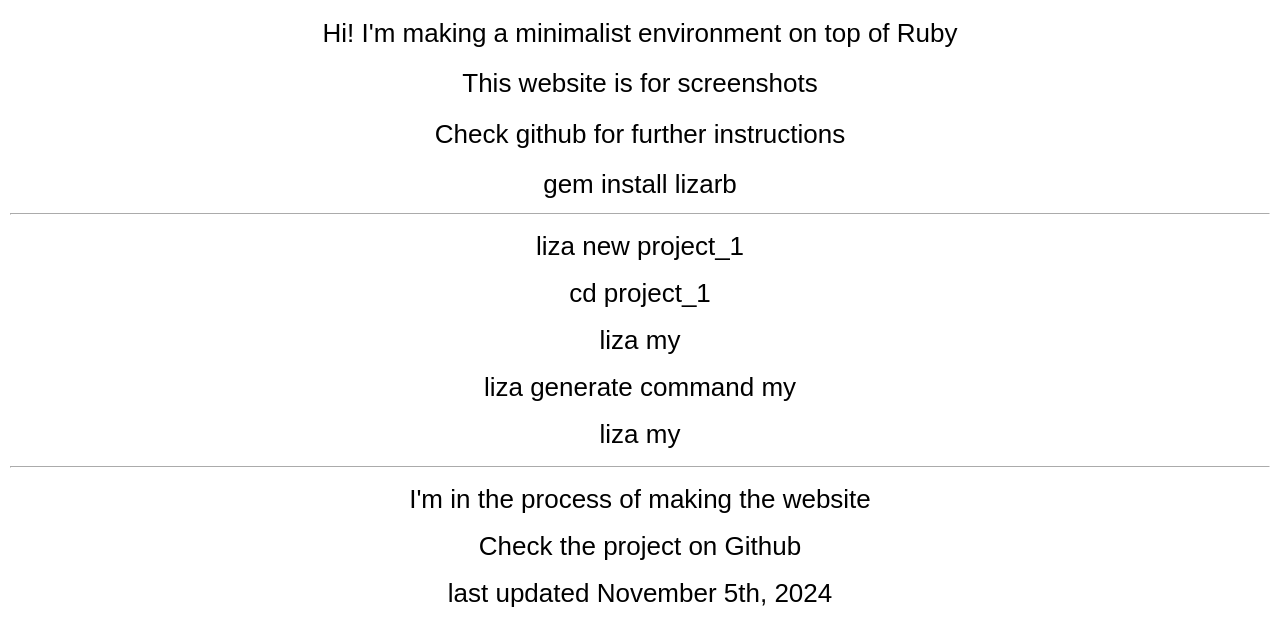
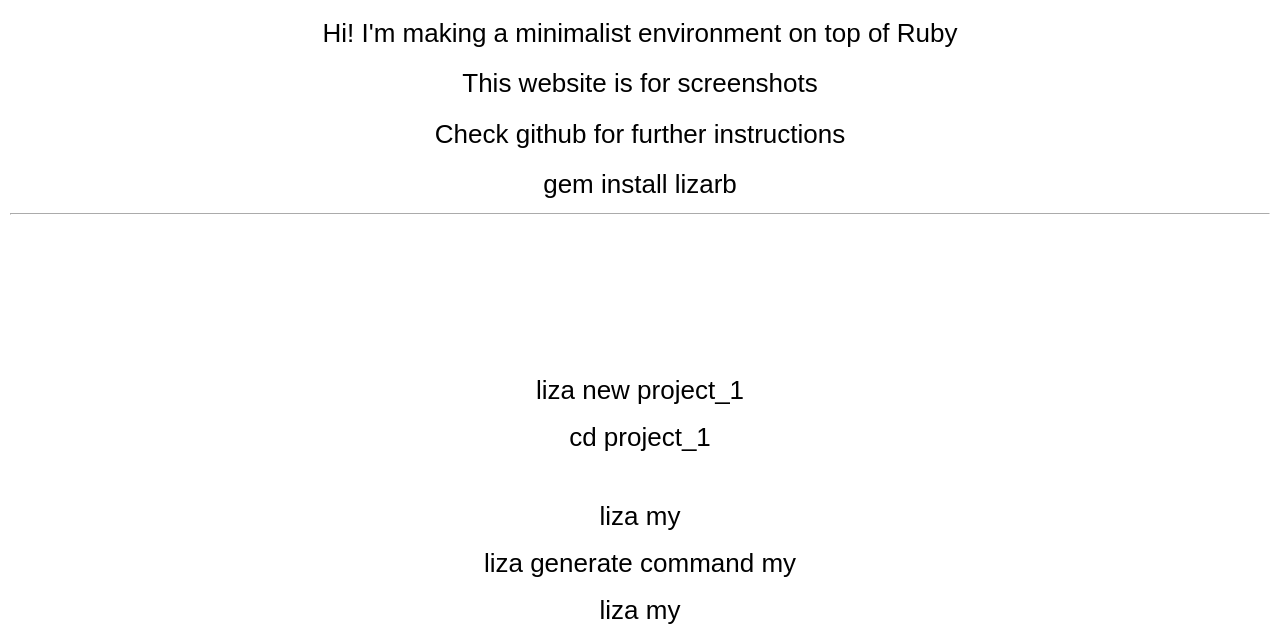
Before and after one commit to lizarb/lizarb.github.io, a plain HTML site: page index.html in a window 1280 px wide. Shown: the part 174-800 px from the top of the page. Drawn offline with Linux system fonts and the light colour scheme.

Commit message:
Update index.html

```diff
--- a/index.html
+++ b/index.html
@@ -82,11 +82,11 @@
 
 -->
 
-          <center style="margin: 1rem 0">liza new project_1</center>
-          <center style="margin: 1rem 0">cd project_1</center>
+          <center style="margin: 10rem 0 1rem">liza new project_1</center>
+          <center style="margin: 1rem 0 3rem">cd project_1</center>
           <center style="margin: 1rem 0">liza my</center>
           <center style="margin: 1rem 0">liza generate command my</center>
-          <center style="margin: 1rem 0">liza my</center>
+          <center style="margin: 1rem 0 10rem">liza my</center>
 
 
           <hr style="border-color: #ffffff"/>
```
